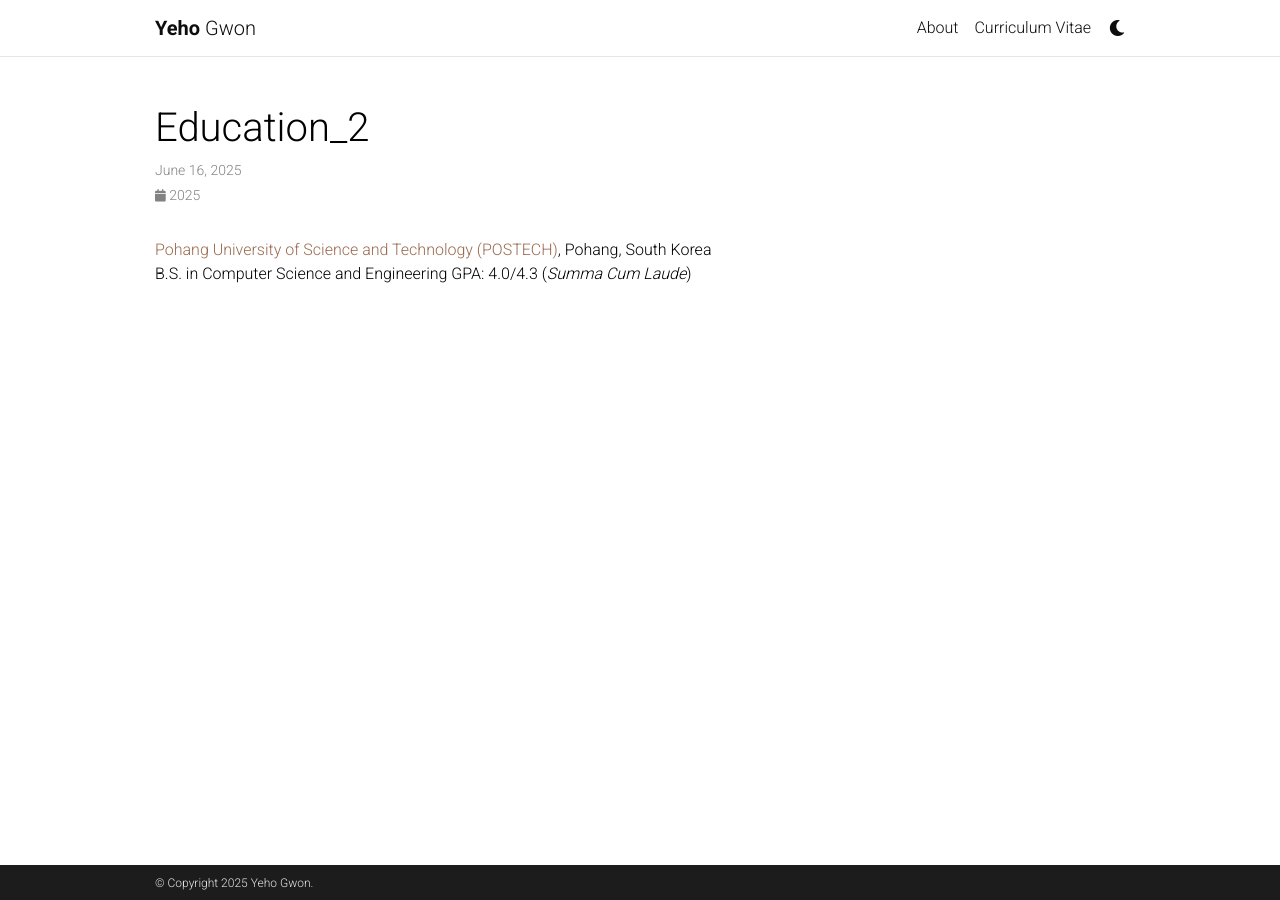
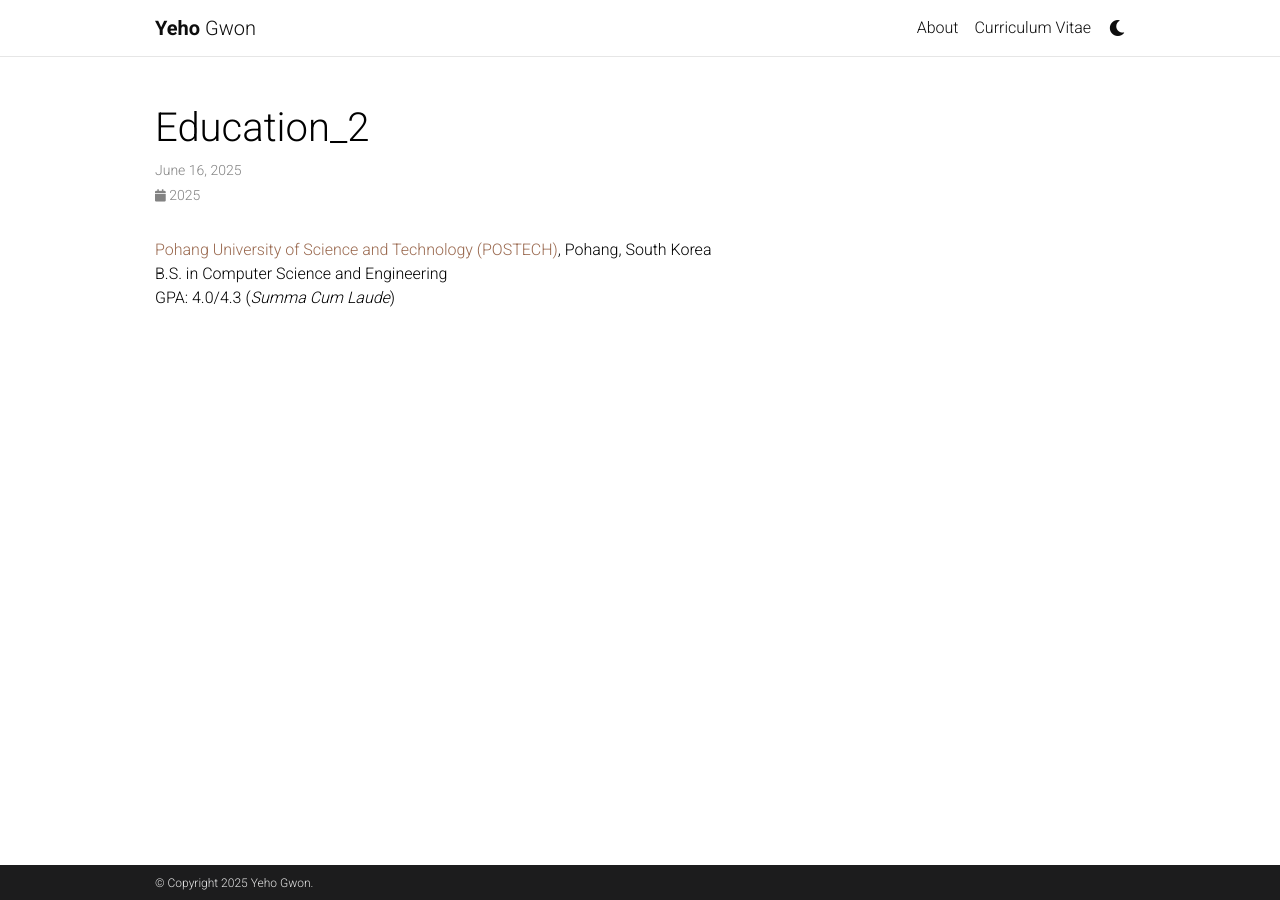
Before and after one commit to yehogwon/yehogwon.github.io, a Jekyll site: the page built from _education/education_2.md, in a window 1280 px wide. Built offline with Jekyll 4.4.1, drawn with Linux system fonts in a browser that asks for light colours; comment, search, counter and statistics services are not loaded; a style sheet for code colours, icons or effects is not loaded.

Commit message:
add newline

```diff
--- a/_education/education_2.md
+++ b/_education/education_2.md
@@ -5,5 +5,5 @@ inline: true
 ---
 
 [Pohang University of Science and Technology (POSTECH)](https://postech.ac.kr/eng/), Pohang, South Korea \
-B.S. in Computer Science and Engineering
+B.S. in Computer Science and Engineering\
 GPA: 4.0/4.3 (*Summa Cum Laude*)
```
